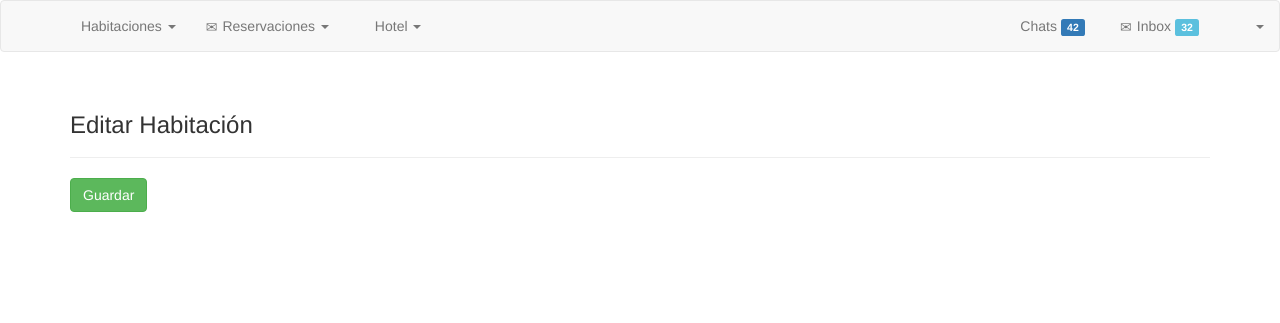
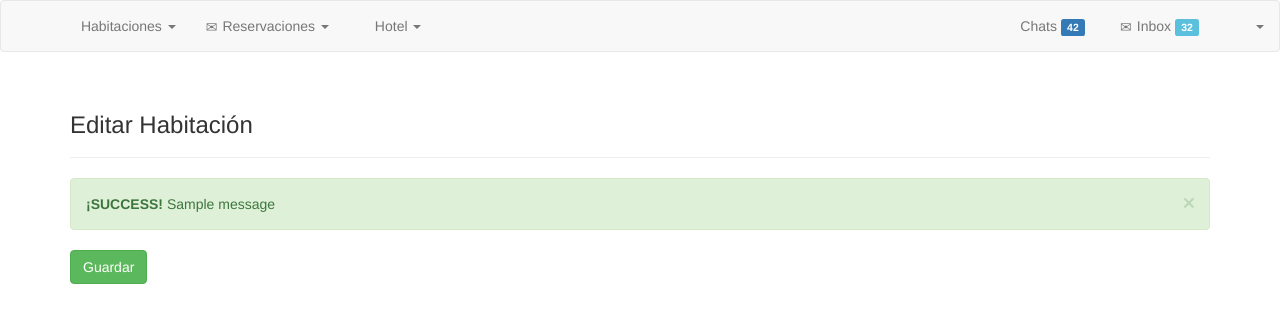
Before and after one commit to diegoxxc14/hotel_django, a Django app: template templates/reservas/habitacion_editar.html in a window 1280 px wide. Shown: the top 323 px of the page. Run offline with Django 3.2, Linux system fonts and the light colour scheme; the template is opened without the code that fills it, so the values that code supplies are empty; tables that the repository leaves empty hold one stand-in row (values such as "Sample post"); one stand-in notice (Sample message) is shown; parts of the project's set-up code (start-up, migrations or seed data) failed here and were passed over; some libraries are stand-ins or nearby versions; some web fonts are replaced.

Commit message:
Mensajes de confirmación

```diff
--- a/templates/reservas/habitacion_editar.html
+++ b/templates/reservas/habitacion_editar.html
@@ -9,6 +9,16 @@
 			<h3>Editar Habitación</h3>
         </div>
 
+        <!-- Presentación de mensajes  -->
+        {% if messages %}
+            {% for message in messages %}
+            <div {% if message.tags %} class="alert alert-{{ message.tags }} alert-dismissible"{% endif %} role="alert">
+                <button type="button" class="close" data-dismiss="alert" aria-label="Close"><span aria-hidden="true">&times;</span></button>
+                <strong>¡{{ message.tags|upper }}!</strong> {{ message }}
+                </div>
+            {% endfor %}
+        {% endif %}
+
         <form method="POST">
             {% csrf_token %}
             {% bootstrap_form form %}
```
Also changed, not shown: templates/reservas/listar_habitaciones.html (+11 -0 lines).
